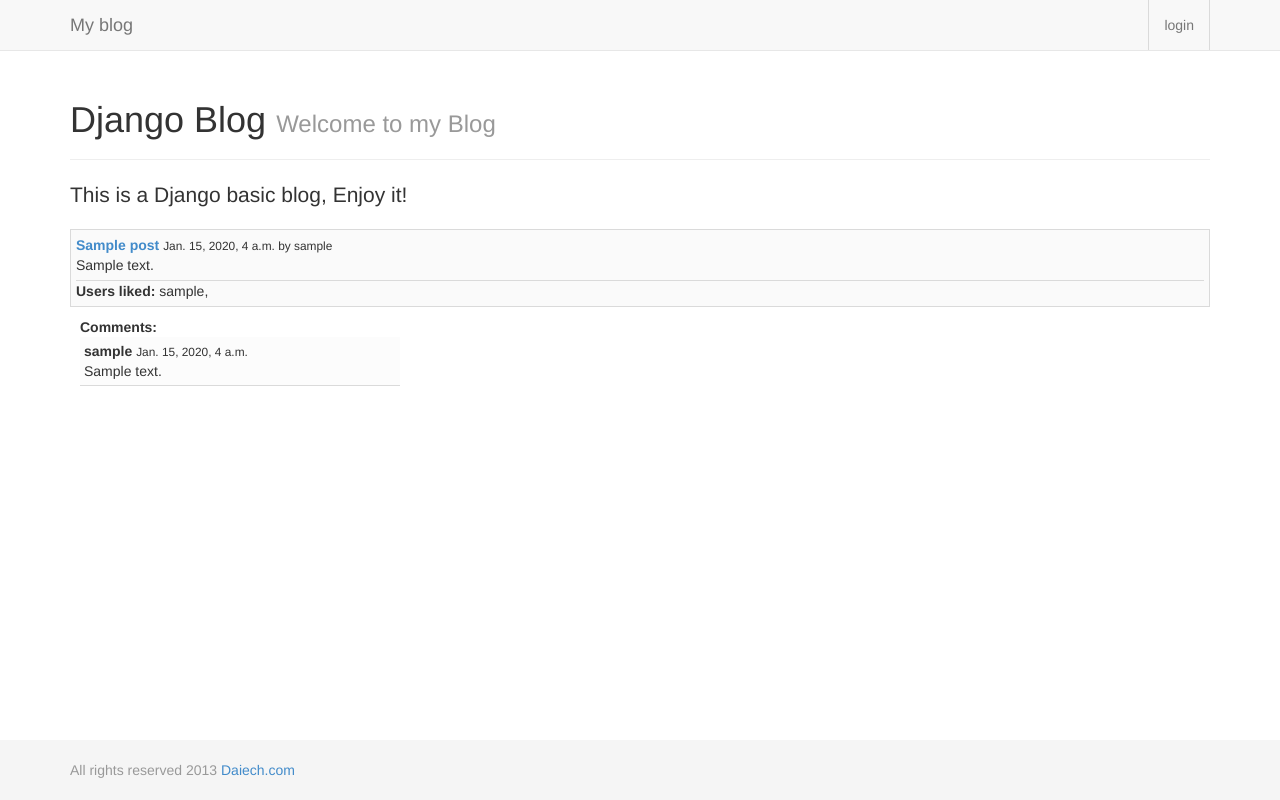
After one commit to maoaiz/django-blog-example, a Django app: page /post/1/ in a window 1280 px wide. The commit adds this page. Run offline with Django 3.2, Linux system fonts and the light colour scheme; tables that the repository leaves empty hold one stand-in row (values such as "Sample post"); some libraries are stand-ins or nearby versions.

Commit message:
Added show one post with likes and comments

```diff
--- a/apps/blog/models.py
+++ b/apps/blog/models.py
@@ -6,6 +6,7 @@ class Post(models.Model):
     """Post Model."""
     title = models.CharField(max_length=150, verbose_name="title")
     content = models.TextField(blank=False, verbose_name="content")
+    id_user = models.ForeignKey(User, related_name="user_creator")
 
     users_likes = models.ManyToManyField(User, null=True, blank=True) #Users list that like this Post. This only is an example to use ManyToManyField!
 
@@ -24,6 +25,12 @@ class Post(models.Model):
         ordering = ('title',)
 
 
+class CommentManager(models.Manager):
+
+    def get_all_active(self):
+        return self.filter(is_active=True)
+
+
 class Comment(models.Model):
     """Comment Model."""
     id_user = models.ForeignKey(User)
@@ -33,7 +40,7 @@ class Comment(models.Model):
     is_active = models.BooleanField(default=True)
     date_added = models.DateTimeField(auto_now_add=True)
     date_modified = models.DateTimeField(auto_now=True)
-    # objects = PostManager()
+    objects = CommentManager()
 
     def __unicode__(self):
         return self.comment
--- /dev/null
+++ b/apps/blog/templates/post.html
@@ -0,0 +1,50 @@
+{% extends "base.html" %}
+{% block TITLE %}Inicio{% endblock %}
+{% block content %}
+	<div class="page-header">
+	  <h1>Django Blog <small>Welcome to my Blog</small></h1>
+	</div>
+	<p class="lead">This is a Django basic blog, Enjoy it!</p>
+	<div class="post">
+		<strong>
+			<a href="{% url 'post' post.pk %}">{{ post.title }}</a>
+		</strong>
+		<small>{{ post.date_added }} by {{ post.id_user }}</small>
+		<div>{{ post.content }}</div>
+		<div class="likes">
+			<strong>Users liked:</strong>
+			{% for user_liked in post.users_likes.all %}
+				{{ user_liked.username }},
+			{% endfor %}
+		</div>
+	</div>
+	<div class="comments">
+		<strong>Comments:</strong>
+		<ul class="list-unstyled">
+		{% for c in comments %}
+			<li class="comment">
+				<strong>{{ c.id_user.username }}</strong>
+				<small>{{ c.date_added }}</small>
+				<div>{{ c.comment }}</div>
+			</li>
+		{% endfor %}
+		</ul>
+	</div>
+{% endblock %}
+
+{% block style %}
+	<style type="text/css">
+		.post{background-color: #fafafa;border: solid thin #dadada;padding: 5px; }
+		.likes{border-top: solid thin #dadada;margin-top: 5px;}
+		.comments{margin: 10px;}
+		.comment{background-color: #fcfcfc;border-bottom: solid thin #dadada;margin-bottom: 3px;padding: 4px;width: 320px;}
+	</style>
+{% endblock %}
+
+{% block js %}
+	<script type="text/javascript">
+		$(document).ready(function(){
+			//JS TODO here
+		});
+	</script>
+{% endblock %}
--- a/apps/blog/urls.py
+++ b/apps/blog/urls.py
@@ -3,5 +3,5 @@ from django.conf.urls import patterns, url
 
 blog_patterns = patterns('apps.blog.views',
     url(r'^$', 'post_list', name="post_list"),
-    # url(r'^post/(?P<id_post>[0-9]+)/$$', 'post', name="post"),
+    url(r'^post/(?P<id_post>[0-9]+)/$$', 'post', name="post"),
 )
--- a/apps/blog/views.py
+++ b/apps/blog/views.py
@@ -1,8 +1,14 @@
-from django.shortcuts import render_to_response
+from django.shortcuts import render_to_response, get_object_or_404
 from django.template import RequestContext
-from apps.blog.models import Post
+from apps.blog.models import Post, Comment
 
 
 def post_list(request):
 	post_list = Post.objects.all()
 	return render_to_response("post_list.html", locals(), context_instance=RequestContext(request))
+
+
+def post(request, id_post):
+	post = get_object_or_404(Post, pk=id_post)
+	comments = Comment.objects.get_all_active();
+	return render_to_response("post.html", locals(), context_instance=RequestContext(request))
--- a/django_blog_example/settings.py
+++ b/django_blog_example/settings.py
@@ -6,6 +6,10 @@ TEMPLATE_DEBUG = DEBUG
 ADMINS = (
     # ('Your Name', 'your_email@example.com'),
 )
+
+LOGIN_URL = "/login"
+LOGOUT_URL = "/logout"
+LOGIN_REDIRECT_URL = "/"
 
 MANAGERS = ADMINS
 
--- a/templates/top_bar.html
+++ b/templates/top_bar.html
@@ -14,13 +14,19 @@
               <a href="#" id="menu-admin" role="button" class="dropdown-toggle" data-toggle="dropdown">Crear publicaci&oacute;n</a>
           </li>
       </ul>
+      {% endif %}
       <ul class="nav navbar-nav navbar-right">
+      {% if user.is_authenticated %}
         <li>
           <a href="#">{{ user.username }}
           </a>
         </li>
         <li class="btn-account">
-          <a href="{% url 'logout' %}" class="alert-link">Cerrar sesi&oacute;n</a>
+          <a href="{% url 'logout' %}" class="alert-link">logout</a>
+        </li>
+    {% else %}
+        <li class="btn-account">
+          <a href="{% url 'login' %}" class="alert-link">login</a>
         </li>
       </ul>
     {% endif %}
```
Also changed, not shown: apps/blog/templates/post_list.html (+6 -2 lines).
